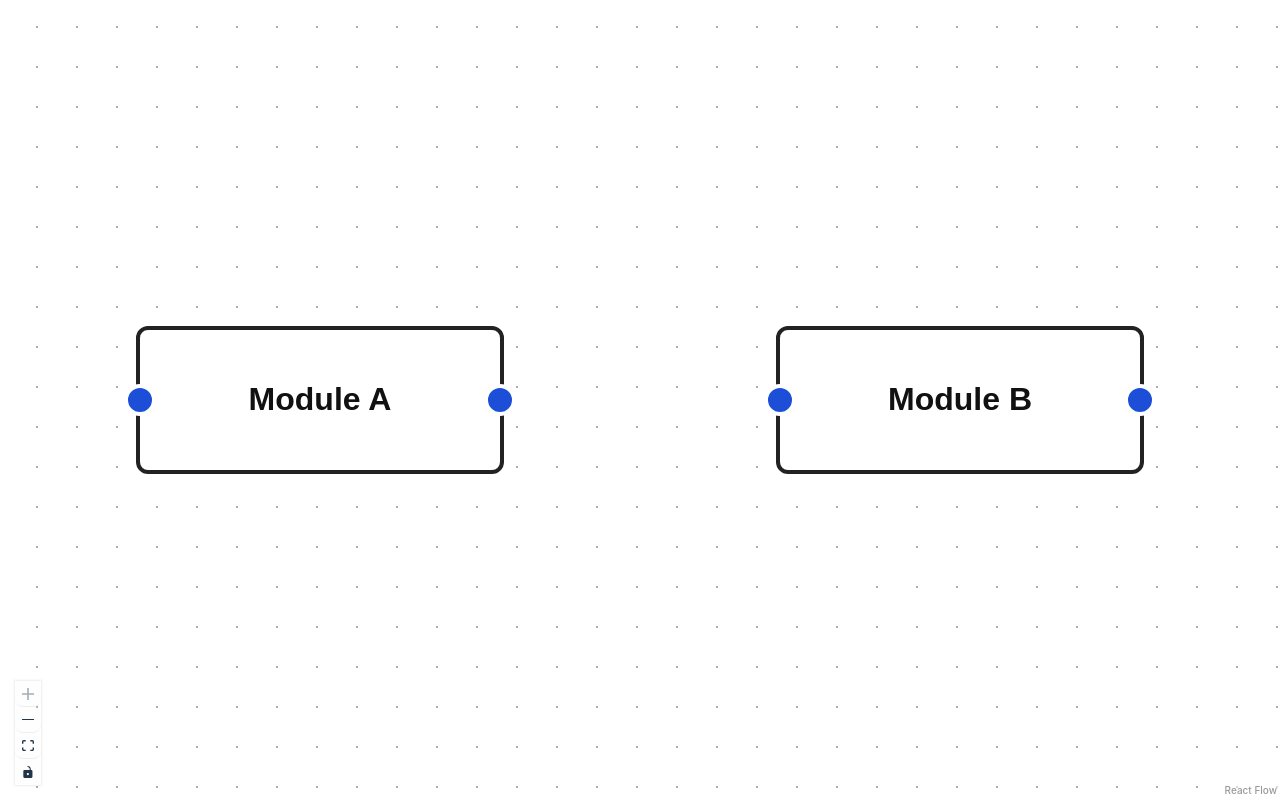
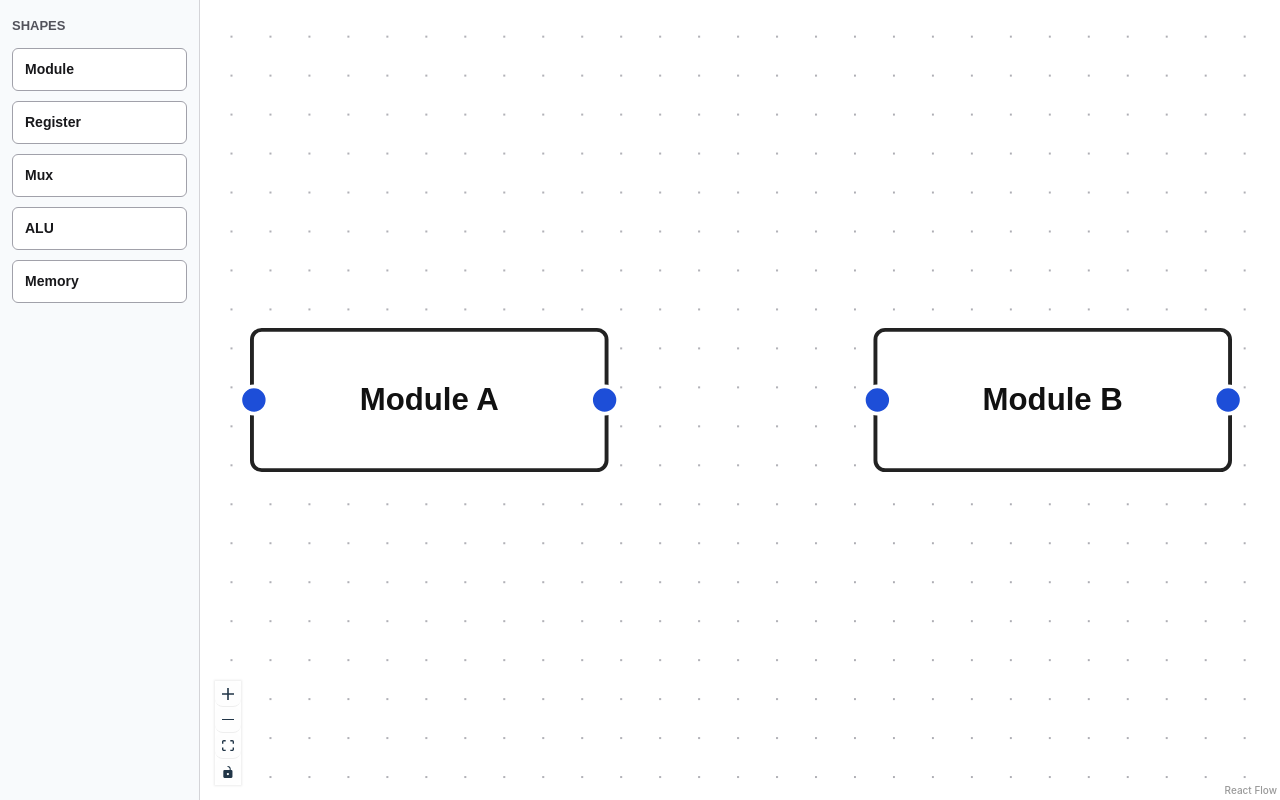
Before and after one commit to miilTgy/Arch-Draw, a React (Vite) app: page / in a window 1280 px wide. Built offline with nearby package versions, Linux system fonts and the light colour scheme.

Commit message:
Add DragNDrop sidebar.

```diff
--- a/src/App.css
+++ b/src/App.css
@@ -7,8 +7,54 @@ body,
 }
 
 .app {
+  display: flex;
   width: 100vw;
   height: 100vh;
+}
+
+.sidebar {
+  box-sizing: border-box;
+  width: 200px;
+  height: 100%;
+  padding: 16px 12px;
+  border-right: 1px solid #d4d4d8;
+  background: #f8fafc;
+  color: #111827;
+  font-family: sans-serif;
+}
+
+.sidebar-title {
+  margin-bottom: 12px;
+  font-size: 13px;
+  font-weight: 700;
+  text-transform: uppercase;
+  color: #52525b;
+}
+
+.sidebar-items {
+  display: grid;
+  gap: 10px;
+}
+
+.sidebar-item {
+  padding: 10px 12px;
+  border: 1px solid #a1a1aa;
+  border-radius: 6px;
+  background: white;
+  color: #18181b;
+  cursor: grab;
+  font-size: 14px;
+  font-weight: 600;
+  user-select: none;
+}
+
+.sidebar-item:active {
+  cursor: grabbing;
+}
+
+.flow-wrapper {
+  flex: 1;
+  height: 100%;
 }
 
 .module-node {
--- a/src/App.tsx
+++ b/src/App.tsx
@@ -1,9 +1,11 @@
-import { useCallback } from 'react'
+import { useCallback, type DragEvent } from 'react'
 import {
   ReactFlow,
+  ReactFlowProvider,
   Background,
   Controls,
   addEdge,
+  useReactFlow,
   useNodesState,
   useEdgesState,
   type Connection,
@@ -11,7 +13,8 @@ import {
   type Node,
 } from '@xyflow/react'
 
-import { ModuleNode } from "./ModuleNode";
+import { ModuleNode } from './ModuleNode'
+import { Sidebar, type SidebarNodePayload } from './Sidebar'
 
 import '@xyflow/react/dist/style.css'
 import './App.css'
@@ -37,7 +40,30 @@ const initialNodes: Node[] = [
 
 const initialEdges: Edge[] = []
 
-export default function App() {
+const isSidebarNodePayload = (value: unknown): value is SidebarNodePayload => {
+  if (!value || typeof value !== 'object') {
+    return false
+  }
+
+  const payload = value as Partial<SidebarNodePayload>
+
+  return (
+    payload.nodeType === 'module' &&
+    typeof payload.shapeKind === 'string' &&
+    typeof payload.defaultLabel === 'string'
+  )
+}
+
+const getId = () => {
+  if (typeof crypto !== 'undefined' && 'randomUUID' in crypto) {
+    return crypto.randomUUID()
+  }
+
+  return `node_${Date.now()}_${Math.random().toString(36).slice(2)}`
+}
+
+function FlowCanvas() {
+  const { screenToFlowPosition } = useReactFlow()
   const [nodes, setNodes, onNodesChange] = useNodesState(initialNodes)
   const [edges, setEdges, onEdgesChange] = useEdgesState(initialEdges)
 
@@ -51,8 +77,57 @@ export default function App() {
     [setEdges],
   )
 
+  const onDragOver = useCallback((event: DragEvent) => {
+    event.preventDefault()
+    event.dataTransfer.dropEffect = 'move'
+  }, [])
+
+  const onDrop = useCallback(
+    (event: DragEvent) => {
+      event.preventDefault()
+
+      const rawPayload = event.dataTransfer.getData('application/reactflow')
+
+      if (!rawPayload) {
+        return
+      }
+
+      let payload: unknown
+
+      try {
+        payload = JSON.parse(rawPayload)
+      } catch {
+        return
+      }
+
+      if (!isSidebarNodePayload(payload)) {
+        return
+      }
+
+      const position = screenToFlowPosition({
+        x: event.clientX,
+        y: event.clientY,
+      })
+
+      const newNode: Node = {
+        id: getId(),
+        type: payload.nodeType,
+        position,
+        data: {
+          label: payload.defaultLabel,
+          shapeKind: payload.shapeKind,
+        },
+      }
+
+      setNodes((nds) => nds.concat(newNode))
+    },
+    [screenToFlowPosition, setNodes],
+  )
+
   return (
     <div className="app">
+      <Sidebar />
+      <div className="flow-wrapper">
         <ReactFlow
           nodeTypes={nodeTypes}
           nodes={nodes}
@@ -60,11 +135,22 @@ export default function App() {
           onNodesChange={onNodesChange}
           onEdgesChange={onEdgesChange}
           onConnect={onConnect}
+          onDragOver={onDragOver}
+          onDrop={onDrop}
           fitView
         >
           <Background />
           <Controls />
         </ReactFlow>
       </div>
+    </div>
   )
 }
+
+export default function App() {
+  return (
+    <ReactFlowProvider>
+      <FlowCanvas />
+    </ReactFlowProvider>
+  )
+}
--- /dev/null
+++ b/src/Sidebar.tsx
@@ -0,0 +1,42 @@
+import type { DragEvent } from 'react'
+
+export type SidebarShapeKind = 'module' | 'register' | 'mux' | 'alu' | 'memory'
+
+export type SidebarNodePayload = {
+  nodeType: 'module'
+  shapeKind: SidebarShapeKind
+  defaultLabel: string
+}
+
+const sidebarItems: SidebarNodePayload[] = [
+  { nodeType: 'module', shapeKind: 'module', defaultLabel: 'Module' },
+  { nodeType: 'module', shapeKind: 'register', defaultLabel: 'Register' },
+  { nodeType: 'module', shapeKind: 'mux', defaultLabel: 'Mux' },
+  { nodeType: 'module', shapeKind: 'alu', defaultLabel: 'ALU' },
+  { nodeType: 'module', shapeKind: 'memory', defaultLabel: 'Memory' },
+]
+
+const onDragStart = (event: DragEvent<HTMLDivElement>, payload: SidebarNodePayload) => {
+  event.dataTransfer.setData('application/reactflow', JSON.stringify(payload))
+  event.dataTransfer.effectAllowed = 'move'
+}
+
+export function Sidebar() {
+  return (
+    <aside className="sidebar">
+      <div className="sidebar-title">Shapes</div>
+      <div className="sidebar-items">
+        {sidebarItems.map((item) => (
+          <div
+            key={item.shapeKind}
+            className="sidebar-item"
+            draggable
+            onDragStart={(event) => onDragStart(event, item)}
+          >
+            {item.defaultLabel}
+          </div>
+        ))}
+      </div>
+    </aside>
+  )
+}
```
Also changed, not shown: src/ModuleNode.tsx (+9 -2 lines), .eslintrc.cjs. Lines whose indentation alone changed are shown as unchanged.
